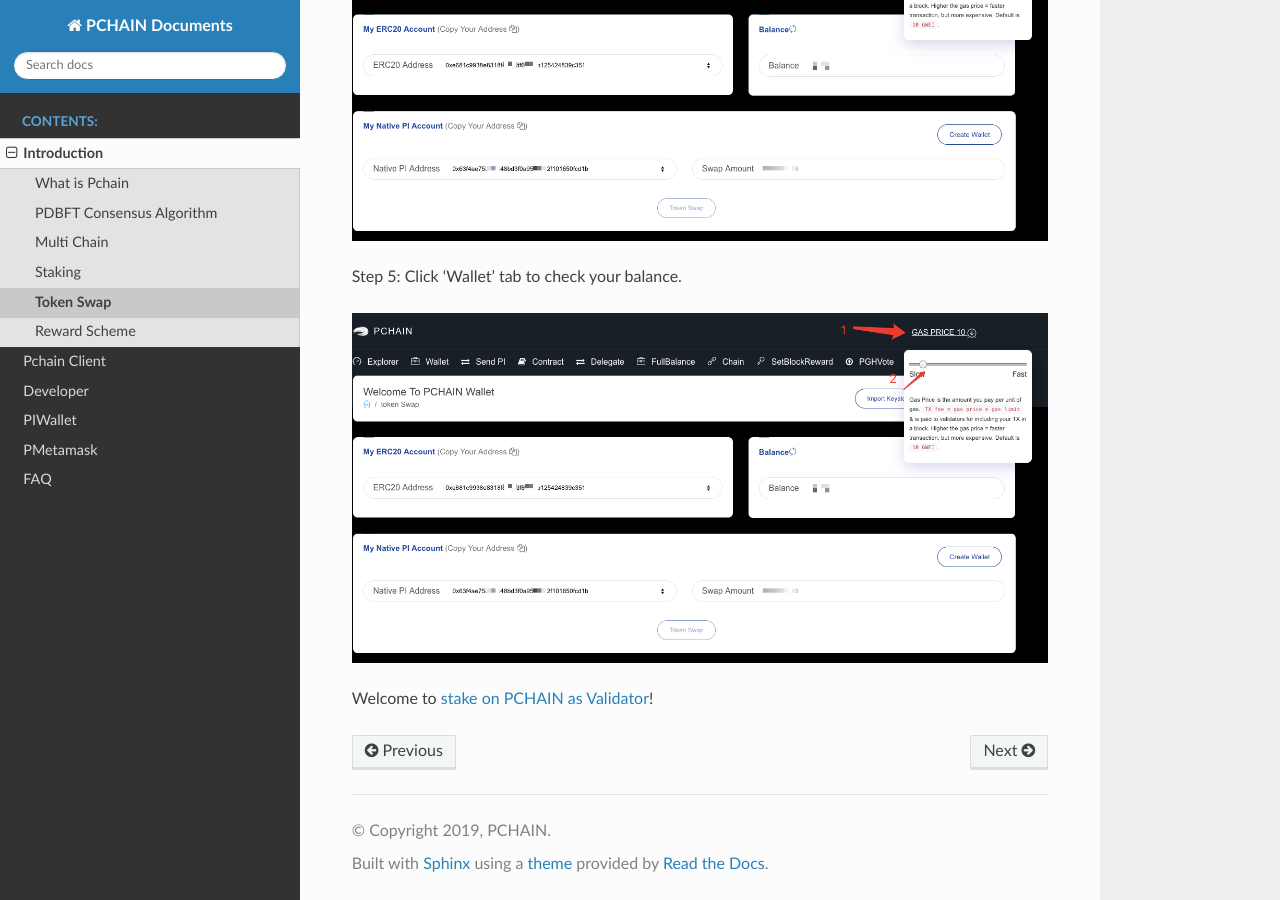
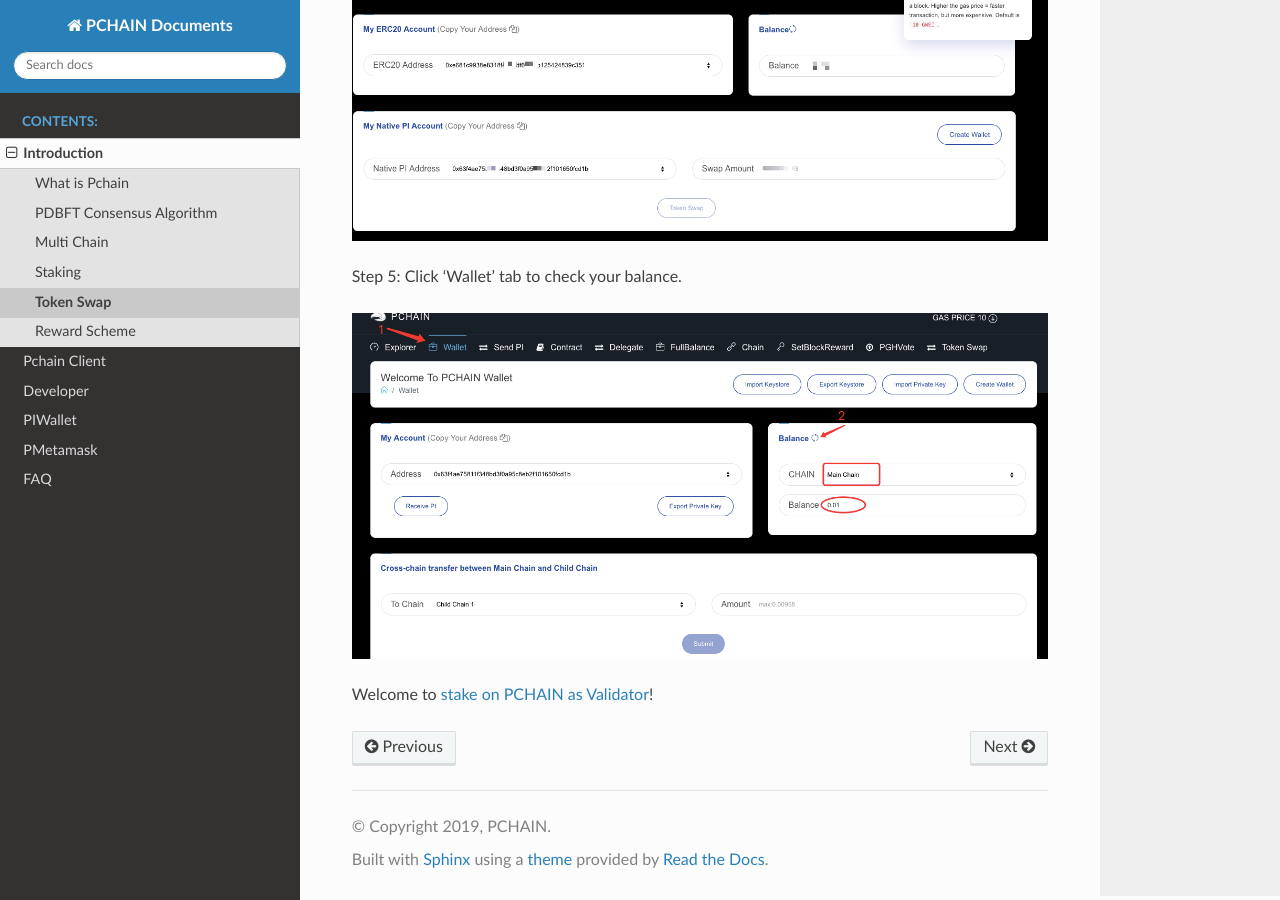
Before and after one commit to pchain-org/pchain-guide, a Sphinx documentation site: the page built from pchaindoc/source/introduction/tokenswap.rst, in a window 1280 px wide and 900 px high, scrolled down 5993 px. Built offline with Sphinx 7.4.7 and the Read the Docs theme 2.0.0, drawn with Linux system fonts in a browser that asks for light colours.

Commit message:
Update tokenswap.rst

```diff
--- a/pchaindoc/source/introduction/tokenswap.rst
+++ b/pchaindoc/source/introduction/tokenswap.rst
@@ -69,6 +69,6 @@
 
 Step 5: Click ‘Wallet’ tab to check your balance.
 
-.. image:: ../_static/tokenswap/tokenswap12.png
+.. image:: ../_static/tokenswap/tokenswap13.png
 
 Welcome to :ref:`stake on PCHAIN as Validator<Staking>`!
```
